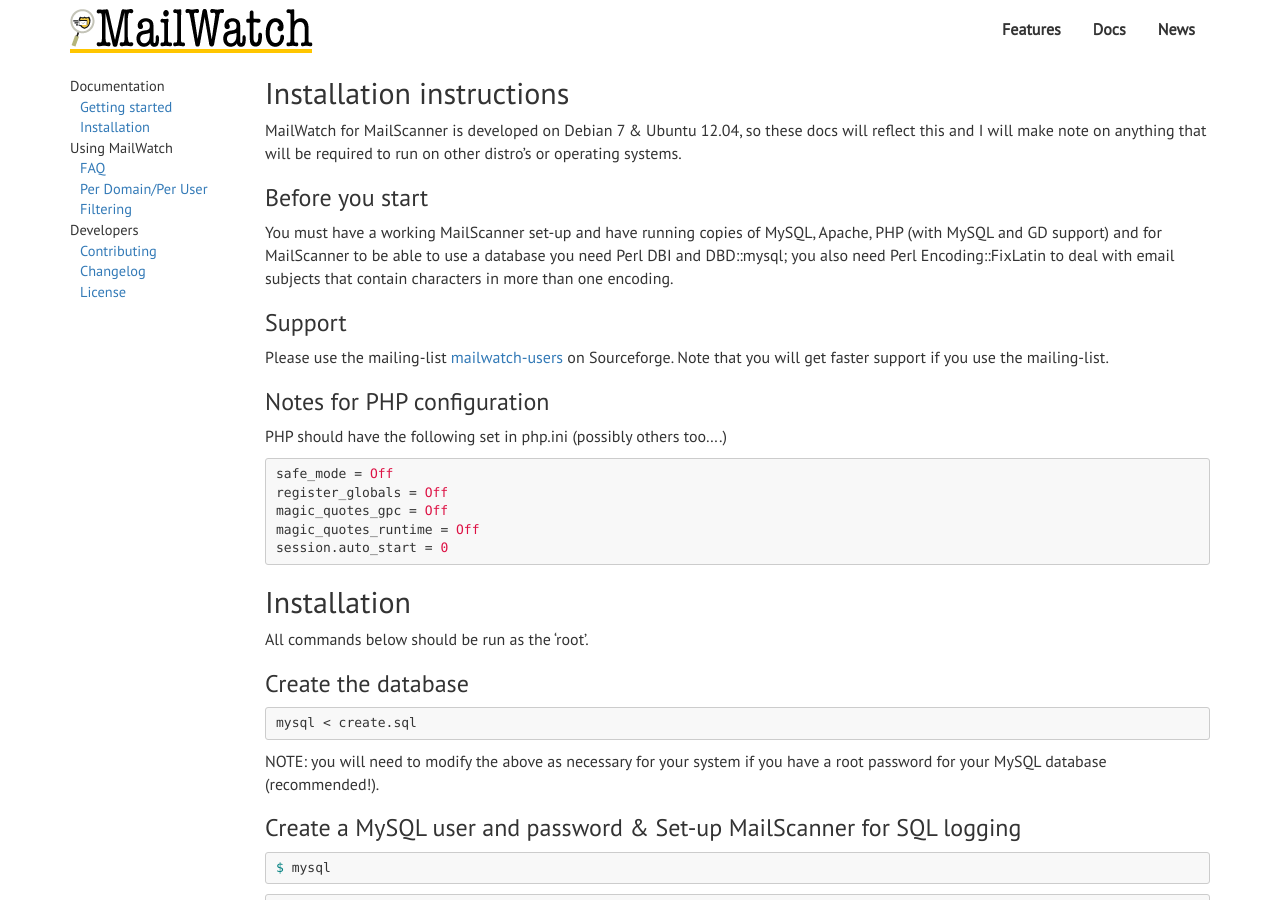
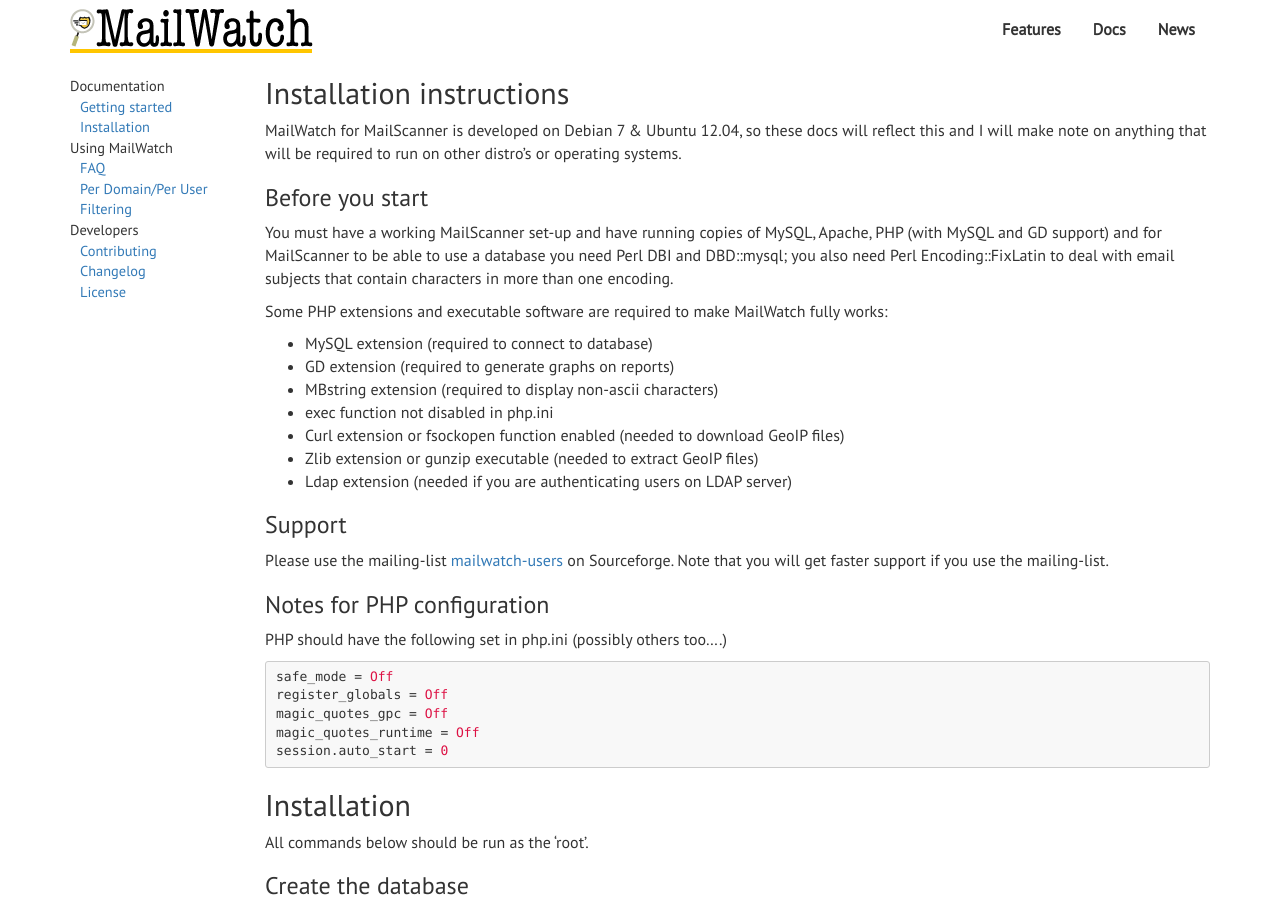
Before and after one commit to mailwatch/mailwatch-docs, a Jekyll site: the page built from _posts/2014-07-29-installing.md, in a window 1280 px wide and 900 px high. Built offline with Jekyll 4.4.1, drawn with Linux system fonts in a browser that asks for light colours; nearby versions of some CDN libraries; Markdown is read by kramdown in place of the engine named in the settings.

Commit message:
specify MailWatch PHP requirements

```diff
--- a/_posts/2014-07-29-installing.md
+++ b/_posts/2014-07-29-installing.md
@@ -13,6 +13,16 @@ MailWatch for MailScanner is developed on Debian 7 & Ubuntu 12.04, so these docs
 ### Before you start
 
 You must have a working MailScanner set-up and have running copies of MySQL, Apache, PHP (with MySQL and GD support) and for MailScanner to be able to use a database you need Perl DBI and DBD::mysql; you also need Perl Encoding::FixLatin to deal with email subjects that contain characters in more than one encoding.
+
+Some PHP extensions and executable software are required to make MailWatch fully works:
+
+* MySQL extension (required to connect to database)
+* GD extension (required to generate graphs on reports)
+* MBstring extension (required to display non-ascii characters)
+* exec function not disabled in php.ini
+* Curl extension or fsockopen function enabled (needed to download GeoIP files)
+* Zlib extension or gunzip executable (needed to extract GeoIP files)
+* Ldap extension (needed if you are authenticating users on LDAP server)
 
 ### Support
 
```
